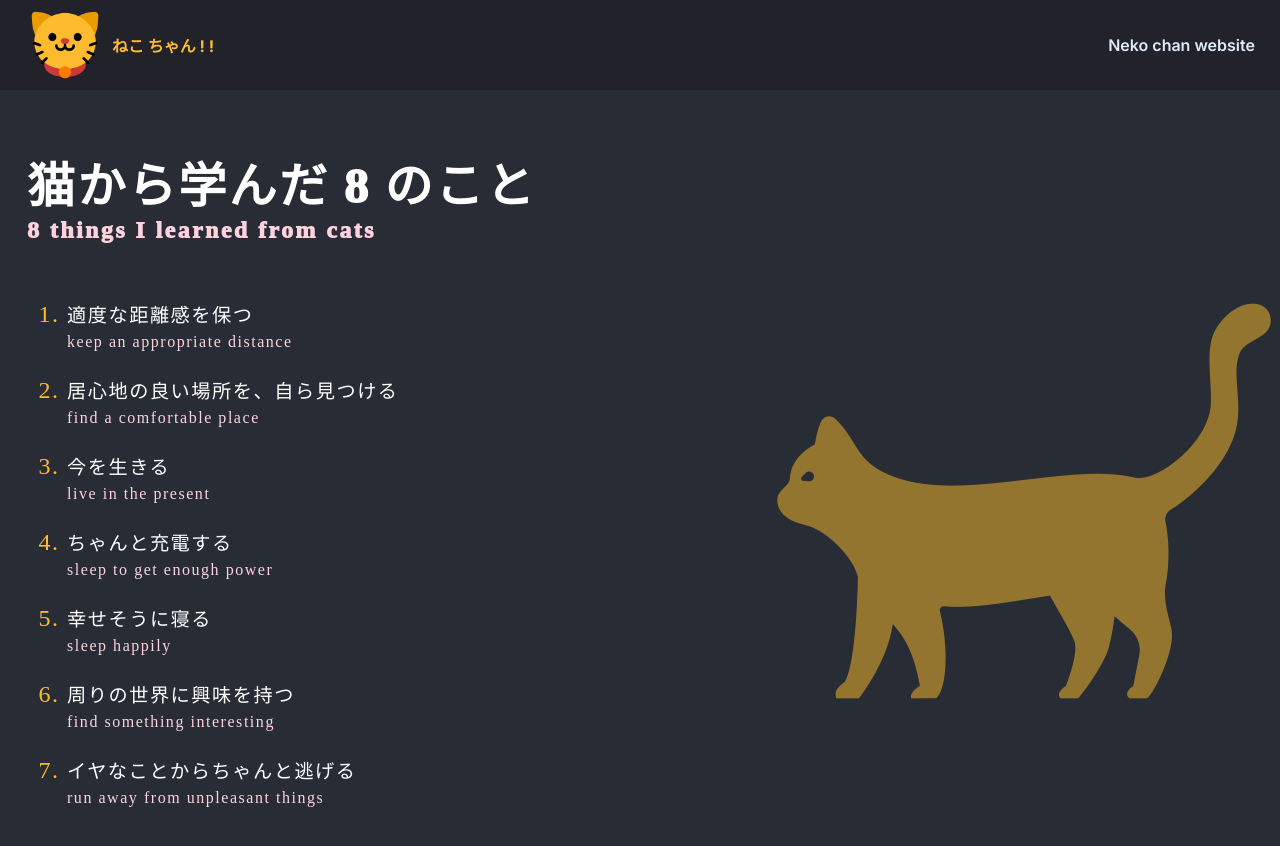
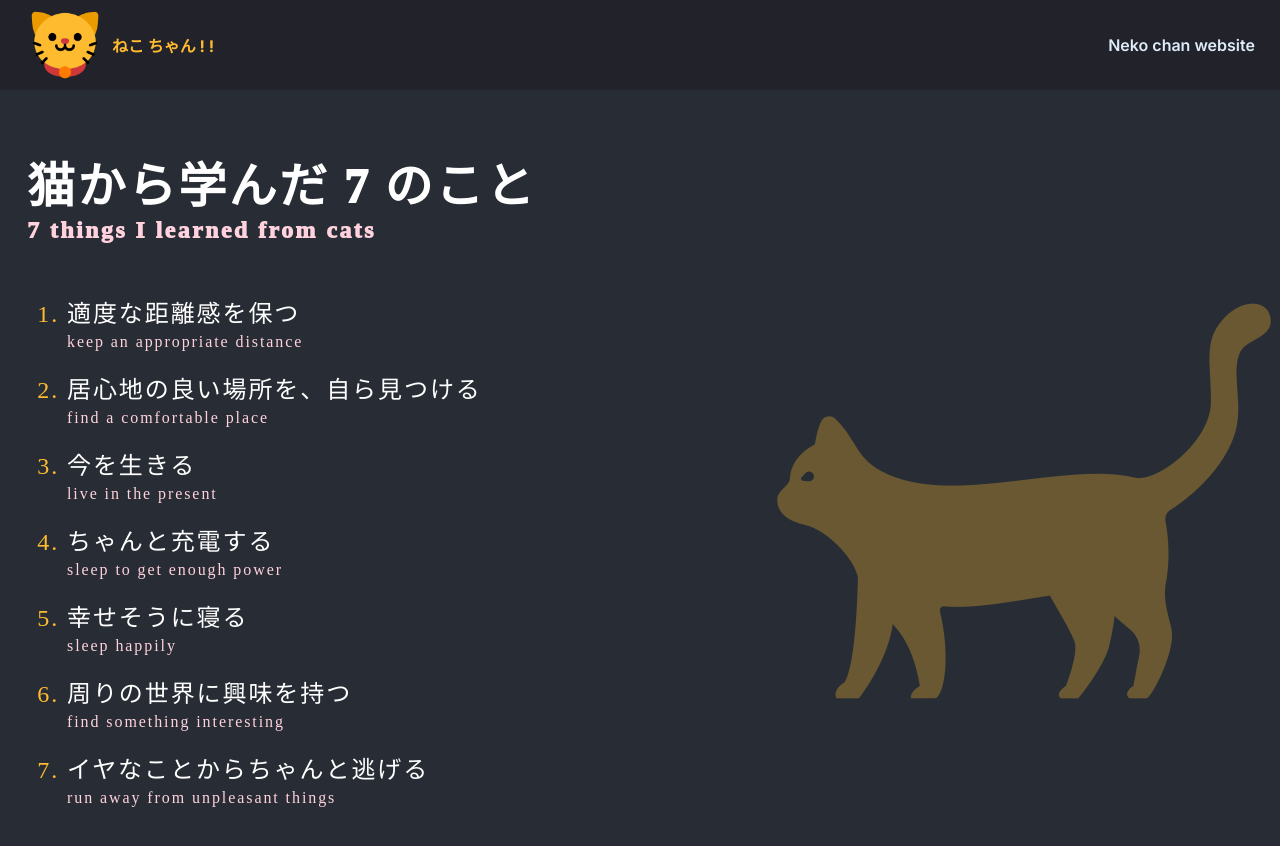
Before and after one commit to cigamsix/vite-react-learn, a React (Vite) app: page / in a window 1280 px wide. Shown: the top 846 px of the page. Built offline with nearby package versions, Linux system fonts and the light colour scheme; a web font is replaced by a local one.

Commit message:
change to 7 things and font smaller

```diff
--- a/src/components/Main.jsx
+++ b/src/components/Main.jsx
@@ -3,8 +3,8 @@ import React from "react"
 export default function Main() {
     return (
         <main>
-            <h1 className="main--title">猫から学んだ 8 のこと
-            <br/><sub>8 things I learned from cats</sub>
+            <h1 className="main--title">猫から学んだ 7 のこと
+            <br/><sub>7 things I learned from cats</sub>
             </h1>
 
             <div class="hero">
--- a/src/style.css
+++ b/src/style.css
@@ -59,7 +59,7 @@ main {
   right: 0px;
   bottom: 0px;
   left: 0px;
-  opacity: 0.5;
+  opacity: 0.3;
   background-repeat: no-repeat;
   background-position: right 85% ;
 }
@@ -75,6 +75,7 @@ h1{
 small {
   color: rgb(255, 210, 221);
   font-weight: 1;
+  font-size: 1rem;
 }
 
 sub {
@@ -91,14 +92,14 @@ sub {
 
 .main--facts {
   margin-top: 46px;
-  max-width: 400px;
+  max-width: 500px;
 }
 
 .main--facts > li {
   line-height: 25px;
   padding-block: 12px;
   color: rgb(255, 255, 255);
-  font-size: 1.2rem;
+  font-size: 1.5rem;
   font-family: "Kiwi Maru";
   letter-spacing: 0.08em;
   position: relative;
```
